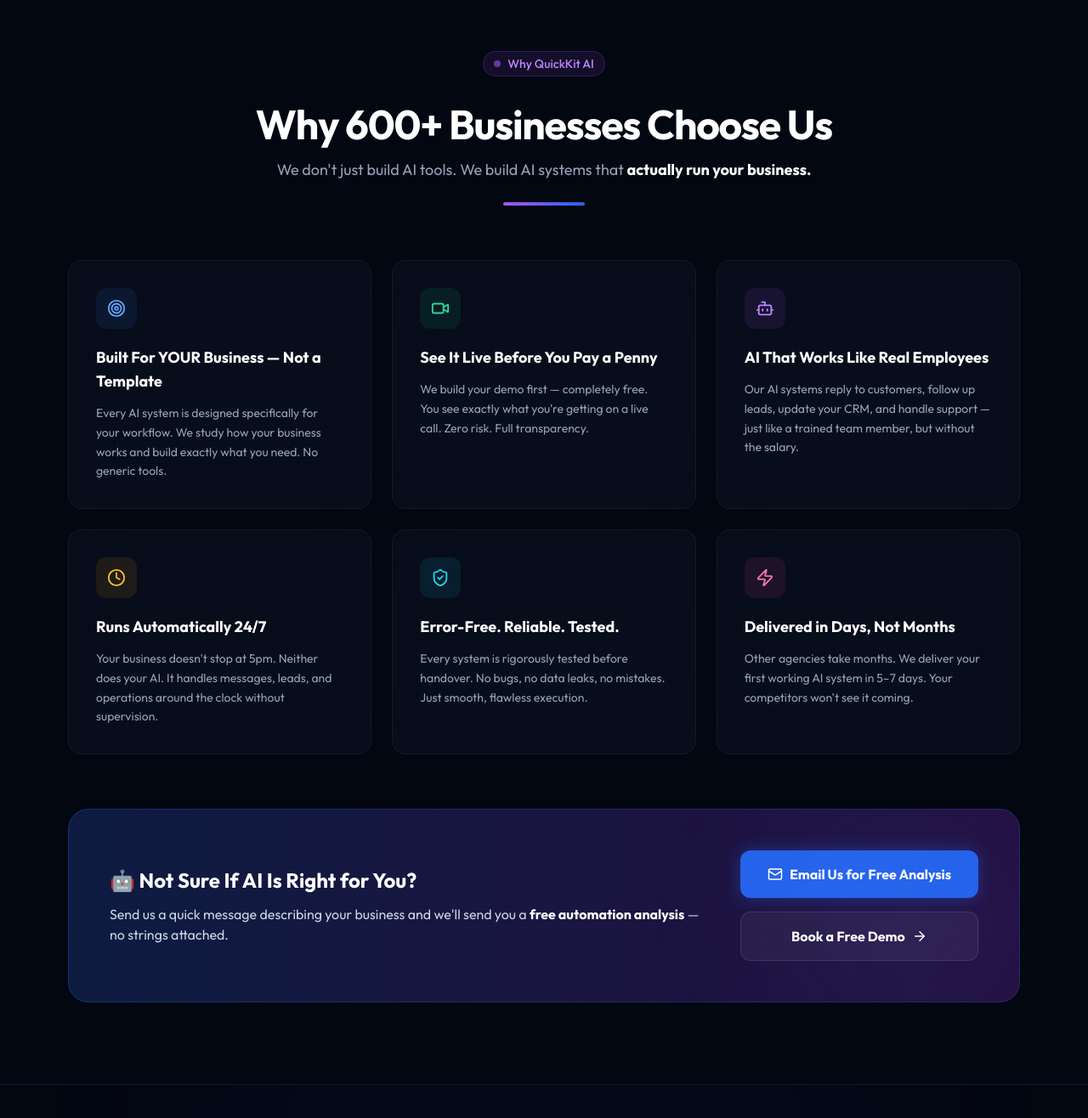
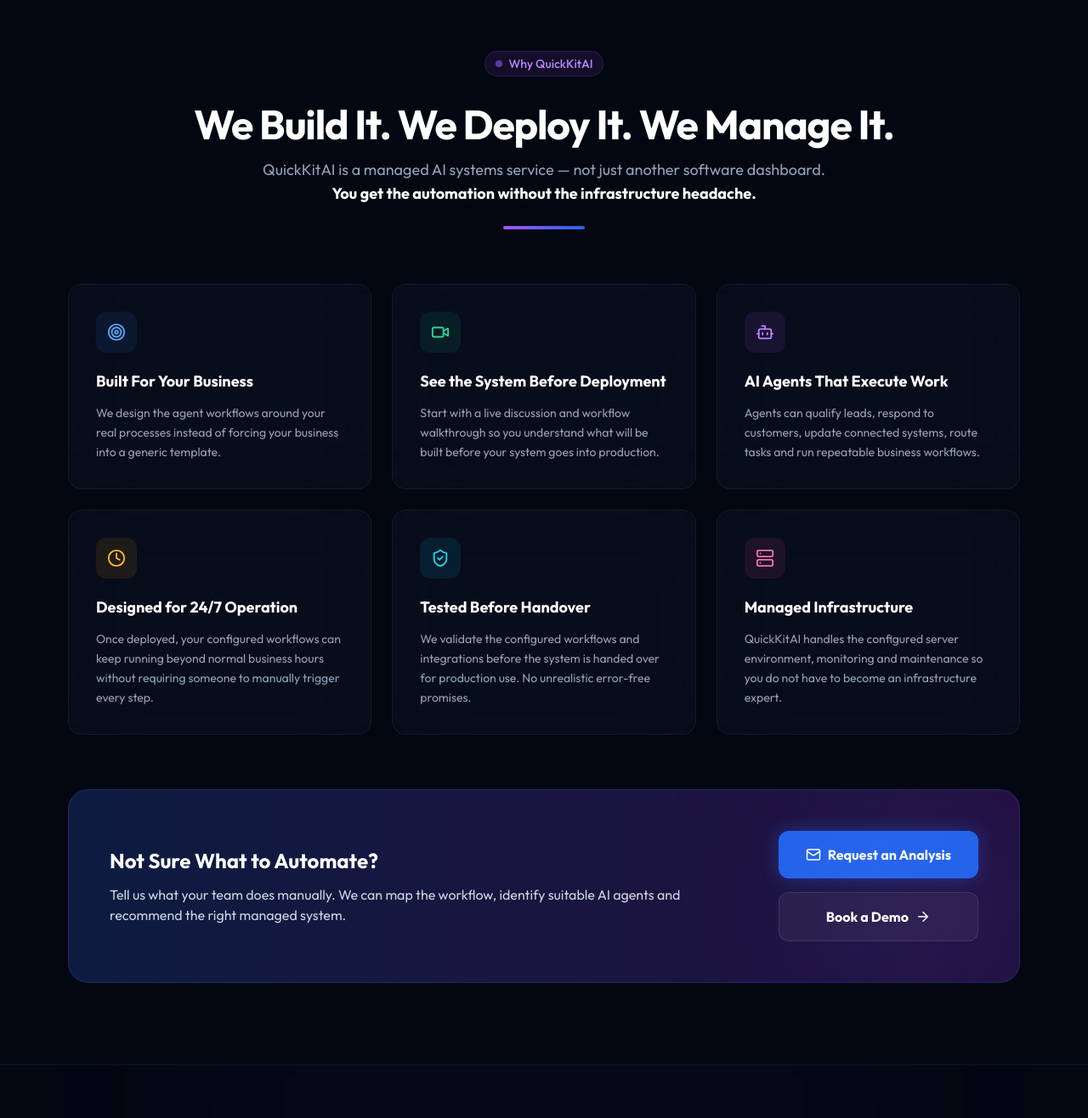
Before and after one commit to princepinku143c-cyber/Quickkit-internal-ai-services, a React (Vite) app: page / in a window 1280 px wide. Shown: the part 3986-5302 px from the top of the page at 85% size. Built offline with nearby package versions, Linux system fonts and the light colour scheme; no server answers.

Commit message:
copy: align value proposition with managed AI model

```diff
--- a/components/WhyQuickKit.tsx
+++ b/components/WhyQuickKit.tsx
@@ -1,113 +1,51 @@
 import React from 'react';
-import { Mail, ArrowRight, Bot, Clock, ShieldCheck, Zap, Target, Video } from 'lucide-react';
+import { Mail, ArrowRight, Bot, Clock, ShieldCheck, Zap, Target, Video, Server } from 'lucide-react';
 
 export const WhyQuickKit: React.FC = () => {
   const reasons = [
-    {
-      icon: Target,
-      color: 'blue',
-      title: 'Built For YOUR Business — Not a Template',
-      desc: 'Every AI system is designed specifically for your workflow. We study how your business works and build exactly what you need. No generic tools.',
-    },
-    {
-      icon: Video,
-      color: 'emerald',
-      title: 'See It Live Before You Pay a Penny',
-      desc: 'We build your demo first — completely free. You see exactly what you\'re getting on a live call. Zero risk. Full transparency.',
-    },
-    {
-      icon: Bot,
-      color: 'purple',
-      title: 'AI That Works Like Real Employees',
-      desc: 'Our AI systems reply to customers, follow up leads, update your CRM, and handle support — just like a trained team member, but without the salary.',
-    },
-    {
-      icon: Clock,
-      color: 'amber',
-      title: 'Runs Automatically 24/7',
-      desc: 'Your business doesn\'t stop at 5pm. Neither does your AI. It handles messages, leads, and operations around the clock without supervision.',
-    },
-    {
-      icon: ShieldCheck,
-      color: 'cyan',
-      title: 'Error-Free. Reliable. Tested.',
-      desc: 'Every system is rigorously tested before handover. No bugs, no data leaks, no mistakes. Just smooth, flawless execution.',
-    },
-    {
-      icon: Zap,
-      color: 'pink',
-      title: 'Delivered in Days, Not Months',
-      desc: 'Other agencies take months. We deliver your first working AI system in 5–7 days. Your competitors won\'t see it coming.',
-    },
+    { icon: Target, color: 'blue', title: 'Built For Your Business', desc: 'We design the agent workflows around your real processes instead of forcing your business into a generic template.' },
+    { icon: Video, color: 'emerald', title: 'See the System Before Deployment', desc: 'Start with a live discussion and workflow walkthrough so you understand what will be built before your system goes into production.' },
+    { icon: Bot, color: 'purple', title: 'AI Agents That Execute Work', desc: 'Agents can qualify leads, respond to customers, update connected systems, route tasks and run repeatable business workflows.' },
+    { icon: Clock, color: 'amber', title: 'Designed for 24/7 Operation', desc: 'Once deployed, your configured workflows can keep running beyond normal business hours without requiring someone to manually trigger every step.' },
+    { icon: ShieldCheck, color: 'cyan', title: 'Tested Before Handover', desc: 'We validate the configured workflows and integrations before the system is handed over for production use. No unrealistic error-free promises.' },
+    { icon: Server, color: 'pink', title: 'Managed Infrastructure', desc: 'QuickKitAI handles the configured server environment, monitoring and maintenance so you do not have to become an infrastructure expert.' },
   ];
 
   const colorMap: Record<string, string> = {
-    blue: 'bg-blue-500/10 text-blue-400',
-    emerald: 'bg-emerald-500/10 text-emerald-400',
-    purple: 'bg-purple-500/10 text-purple-400',
-    amber: 'bg-amber-500/10 text-amber-400',
-    cyan: 'bg-cyan-500/10 text-cyan-400',
-    pink: 'bg-pink-500/10 text-pink-400',
+    blue: 'bg-blue-500/10 text-blue-400', emerald: 'bg-emerald-500/10 text-emerald-400', purple: 'bg-purple-500/10 text-purple-400',
+    amber: 'bg-amber-500/10 text-amber-400', cyan: 'bg-cyan-500/10 text-cyan-400', pink: 'bg-pink-500/10 text-pink-400',
   };
 
   return (
     <section className="py-24 relative overflow-hidden">
       <div className="max-w-6xl mx-auto px-4 relative z-10">
         <div className="text-center mb-16">
-          <div className="inline-flex items-center gap-2 px-3 py-1 rounded-full bg-purple-500/10 border border-purple-500/20 text-purple-400 text-sm font-medium mb-4">
-            <span className="w-2 h-2 rounded-full bg-purple-500 animate-pulse" />
-            Why QuickKit AI
-          </div>
-          <h2 className="text-3xl md:text-5xl font-bold text-white tracking-tight mb-4 mt-4">
-            Why 600+ Businesses Choose Us
-          </h2>
-          <p className="text-slate-400 text-lg max-w-2xl mx-auto">
-            We don't just build AI tools. We build AI systems that <span className="text-white font-bold">actually run your business.</span>
-          </p>
+          <div className="inline-flex items-center gap-2 px-3 py-1 rounded-full bg-purple-500/10 border border-purple-500/20 text-purple-400 text-sm font-medium mb-4"><span className="w-2 h-2 rounded-full bg-purple-500 animate-pulse" /> Why QuickKitAI</div>
+          <h2 className="text-3xl md:text-5xl font-bold text-white tracking-tight mb-4 mt-4">We Build It. We Deploy It. We Manage It.</h2>
+          <p className="text-slate-400 text-lg max-w-2xl mx-auto">QuickKitAI is a managed AI systems service — not just another software dashboard. <span className="text-white font-bold">You get the automation without the infrastructure headache.</span></p>
           <div className="w-24 h-1 bg-gradient-to-r from-purple-500 to-blue-600 mx-auto rounded-full mt-6" />
         </div>
 
         <div className="grid grid-cols-1 md:grid-cols-2 lg:grid-cols-3 gap-6 mb-16">
           {reasons.map((r, i) => {
             const Icon = r.icon;
-            return (
-              <div key={i} className="glass-card p-8 rounded-2xl border border-white/5 hover:border-purple-500/20 transition-all">
-                <div className={`w-12 h-12 rounded-xl ${colorMap[r.color]} flex items-center justify-center mb-5`}>
-                  <Icon size={22} />
-                </div>
-                <h3 className="text-lg font-bold text-white mb-3">{r.title}</h3>
-                <p className="text-slate-400 leading-relaxed text-sm">{r.desc}</p>
-              </div>
-            );
+            return <div key={i} className="glass-card p-8 rounded-2xl border border-white/5 hover:border-purple-500/20 transition-all">
+              <div className={`w-12 h-12 rounded-xl ${colorMap[r.color]} flex items-center justify-center mb-5`}><Icon size={22} /></div>
+              <h3 className="text-lg font-bold text-white mb-3">{r.title}</h3>
+              <p className="text-slate-400 leading-relaxed text-sm">{r.desc}</p>
+            </div>;
           })}
         </div>
 
-        {/* CTA Box */}
         <div className="bg-gradient-to-r from-blue-900/40 to-purple-900/40 border border-blue-500/20 rounded-3xl p-8 md:p-12 flex flex-col md:flex-row items-center gap-8 relative overflow-hidden">
           <div className="absolute top-0 right-0 w-64 h-64 bg-blue-500/10 blur-[100px] rounded-full" />
-
           <div className="flex-1 relative z-10 text-center md:text-left">
-            <h3 className="text-2xl font-bold text-white mb-3">🤖 Not Sure If AI Is Right for You?</h3>
-            <p className="text-slate-300">
-              Send us a quick message describing your business and we'll send you a <strong className="text-white">free automation analysis</strong> — no strings attached.
-            </p>
+            <h3 className="text-2xl font-bold text-white mb-3">Not Sure What to Automate?</h3>
+            <p className="text-slate-300">Tell us what your team does manually. We can map the workflow, identify suitable AI agents and recommend the right managed system.</p>
           </div>
-
           <div className="flex flex-col gap-4 w-full md:w-auto relative z-10 text-center">
-            <a
-              href="mailto:sales@quickkitai.com?subject=Free%20Automation%20Analysis%20Request&body=Hi%20QuickKit%20Team%2C%0A%0AMy%20business%20does%3A%20%0A%0AI%20want%20to%20automate%3A%20%0A%0AThanks!"
-              className="inline-flex items-center justify-center gap-2 px-8 py-4 bg-blue-600 hover:bg-blue-500 text-white rounded-xl font-bold transition-all shadow-[0_0_20px_rgba(37,99,235,0.4)] cyber-glow"
-            >
-              <Mail size={18} />
-              Email Us for Free Analysis
-            </a>
-            <button
-              onClick={() => document.getElementById('demo')?.scrollIntoView({ behavior: 'smooth' })}
-              className="inline-flex items-center justify-center gap-2 px-8 py-4 bg-white/5 hover:bg-white/10 text-white border border-white/10 rounded-xl font-bold transition-all"
-            >
-              Book a Free Demo
-              <ArrowRight size={18} />
-            </button>
+            <a href="mailto:sales@quickkitai.com?subject=AI%20Automation%20Analysis" className="inline-flex items-center justify-center gap-2 px-8 py-4 bg-blue-600 hover:bg-blue-500 text-white rounded-xl font-bold transition-all shadow-[0_0_20px_rgba(37,99,235,0.4)] cyber-glow"><Mail size={18} /> Request an Analysis</a>
+            <button onClick={() => document.getElementById('demo')?.scrollIntoView({ behavior: 'smooth' })} className="inline-flex items-center justify-center gap-2 px-8 py-4 bg-white/5 hover:bg-white/10 text-white border border-white/10 rounded-xl font-bold transition-all">Book a Demo <ArrowRight size={18} /></button>
           </div>
         </div>
       </div>
```
